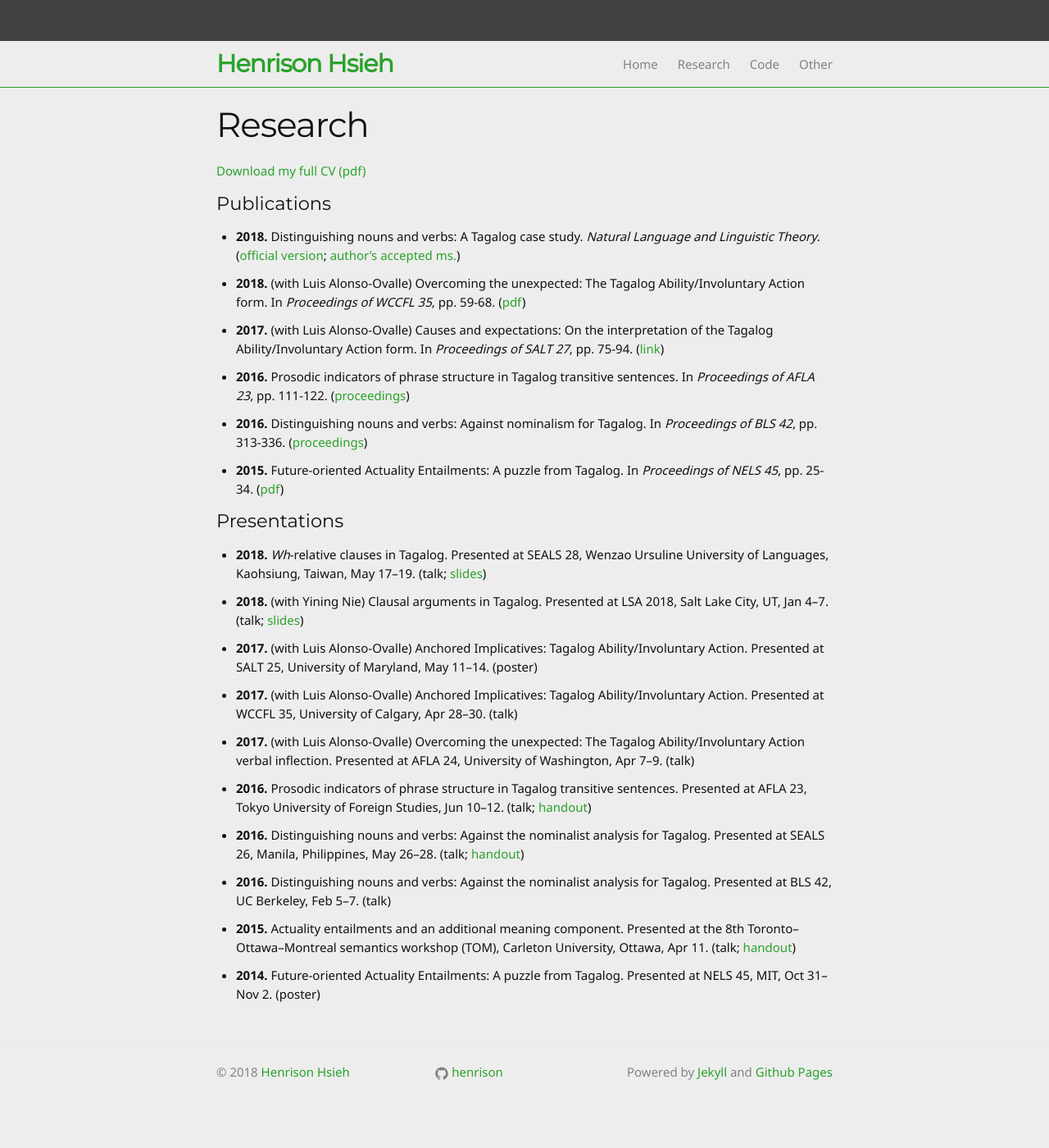
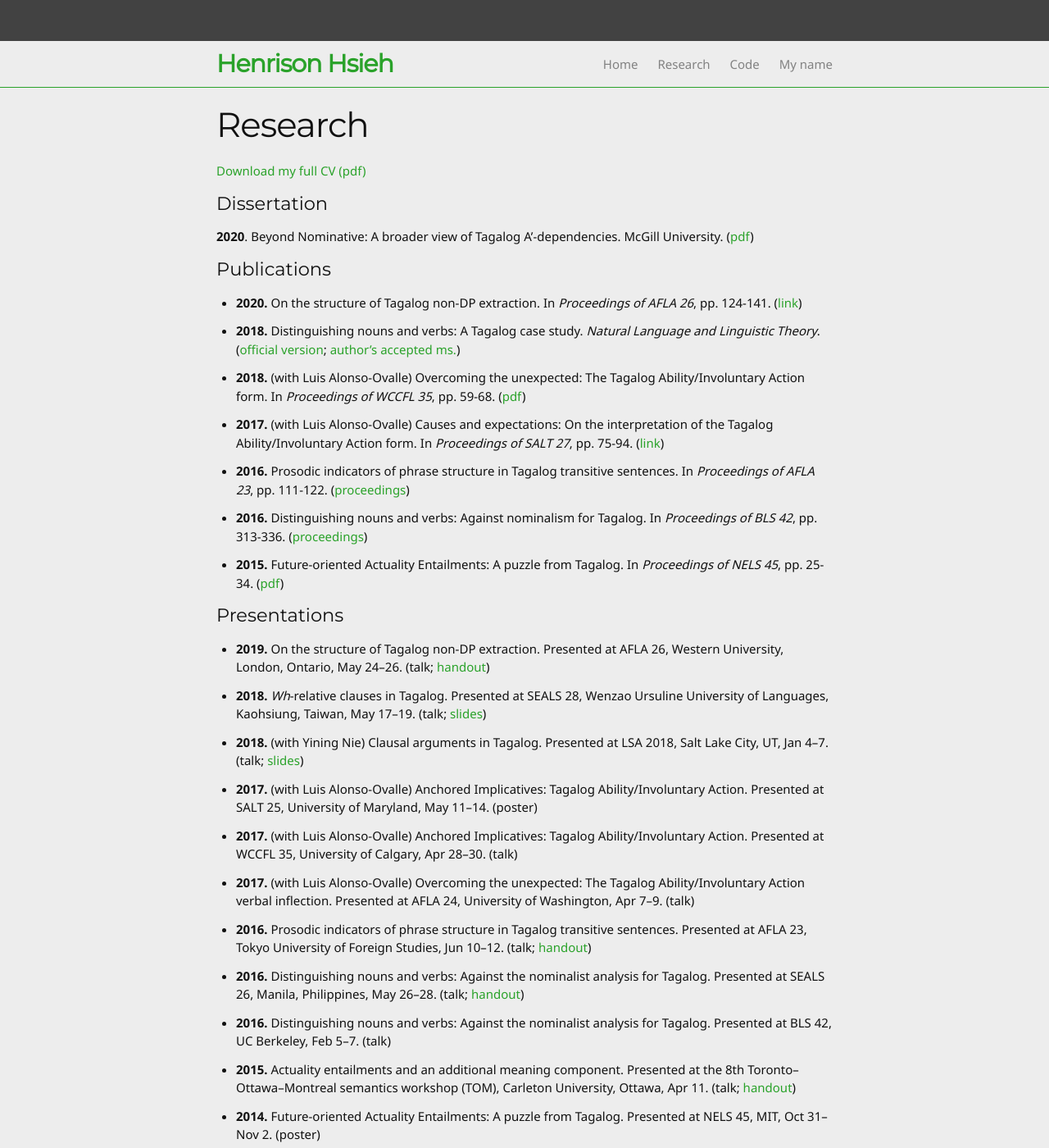
Before and after one commit to henrison/henrison.github.io, a Jekyll site: the page built from 1-research.md, in a window 1280 px wide and 1400 px high. Shown: the whole window at 82% size. Built offline with Jekyll 4.4.1, drawn with Linux system fonts in a browser that asks for light colours.

Commit message:
Add dissertation updates

```diff
--- a/1-research.md
+++ b/1-research.md
@@ -5,6 +5,12 @@
 ---
 
 [Download my full CV (pdf)]({{ "files/hsieh-cv.pdf" | relative_url }})
+
+# Dissertation
+  **2020**.
+  Beyond Nominative: A broader view of Tagalog A'-dependencies.
+  McGill University.
+  ([pdf](/files/thesis-pdfx.pdf))
 
 # Publications
 {% for pub in site.data.publications %}
--- a/_config.yml
+++ b/_config.yml
@@ -2,7 +2,8 @@
 title: Henrison Hsieh
 # email: your-email@domain.com
 description: > # this means to ignore newlines until "baseurl:"
-  I am a PhD Candidate in Linguistics at McGill University.
+  I am a linguist soon to be a postdoctoral fellow at the National University of Singapore.
+  I recently completed my PhD in Linguistics at McGill University, under the supervision of Junko Shimoyama, Lisa Travis, and Jessica Coon.
   My main research interests lie with Tagalog, an Austronesian language spoken in the Philippines, and how it can inform our understanding of syntax and semantics.
 # Previously, I lived in Boston, where I attended Boston University and earned my BA majoring in Linguistics and Computer Science before working at a (now not so) small web startup, Jana Inc.
 # Write an awesome description for your new site here. You can edit this
@@ -10,7 +11,7 @@
 # Google search results) and in your feed.xml site description.
 baseurl: "" # the subpath of your site, e.g. /blog/
 # url: "http://yourdomain.com" # the base hostname & protocol for your site
-last_updated: August 2018
+last_updated: December 2020
 # twitter_username: jekyllrb
 github_username:  henrison
 
--- a/_data/presentations.yml
+++ b/_data/presentations.yml
@@ -9,6 +9,15 @@
 #   link:
 #     text:
 #     url:
+- date: 2019-05-24
+  date_end: 2019-05-26
+  title: 'On the structure of Tagalog non-DP extraction'
+  venue: AFLA 26
+  location: Western University, London, Ontario
+  type: talk
+  link:
+    text: handout
+    url: files/afla26-handout.pdf
 
 - date: 2018-05-17
   date_end: 2018-05-19
--- a/_data/publications.yml
+++ b/_data/publications.yml
@@ -8,8 +8,15 @@
 #   link:
 #     - text:
 #       url:
+- year: 2020
+  title: 'On the structure of Tagalog non-DP extraction'
+  venue: Proceedings of AFLA 26
+  pages: 124-141
+  link:
+    - text: link
+      url: https://ir.lib.uwo.ca/afla/aflaxxvi/meeting/8/
 
-- year: '2018'
+- year: 2018
   title: 'Distinguishing nouns and verbs: A Tagalog case study'
   journal: true
   venue: Natural Language and Linguistic Theory
@@ -36,7 +43,7 @@
   pages: 75-94
   link:
     - text: link
-      url: https://journals.linguisticsociety.org/proceedings/index.php/SALT/article/view/27.75/3837
+      url: https://doi.org/10.3765/salt.v27i0.4132
 
 - year: 2016
   title: 'Prosodic indicators of phrase structure in Tagalog transitive sentences'
```
Also changed, not shown: 9-other.md (+5 -4 lines), index.html (+9 -2 lines), README.md, 3 other files.
